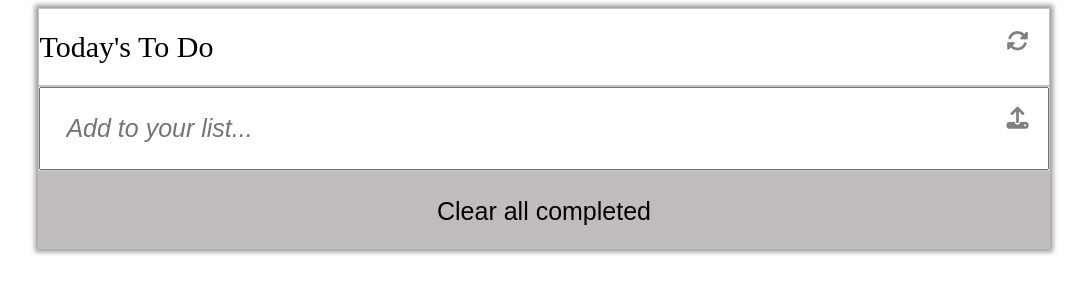
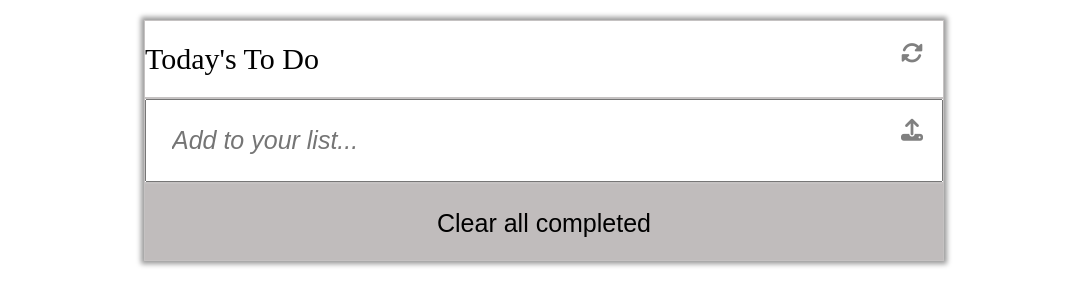
Before and after one commit to AdornChoga/To-do-list, a website built with webpack: page src/temp.html in a window 1280 px wide. Shown: the whole page, without its empty margins (96-1183 px from the left). Built offline with nearby package versions, Linux system fonts and the light colour scheme.

Commit message:
Add fluid width to the todos container

```diff
--- a/src/index.css
+++ b/src/index.css
@@ -6,10 +6,19 @@ html {
   font-size: 62.5%;
 }
 
+body {
+  margin: 0;
+  padding: 0;
+}
+
+main {
+  padding: 2rem 0;
+}
+
 .to-do-list {
   list-style-type: none;
   padding: 0;
-  width: 80%;
+  width: clamp(40rem, 80vw, 80rem);
   margin: 0 auto;
   box-shadow: 0 0 0.5rem 0.3rem rgba(0, 0, 0, 0.4);
 }
```
Also changed, not shown: src/temp.html (+1 -3 lines), .stylelintrc.json.
